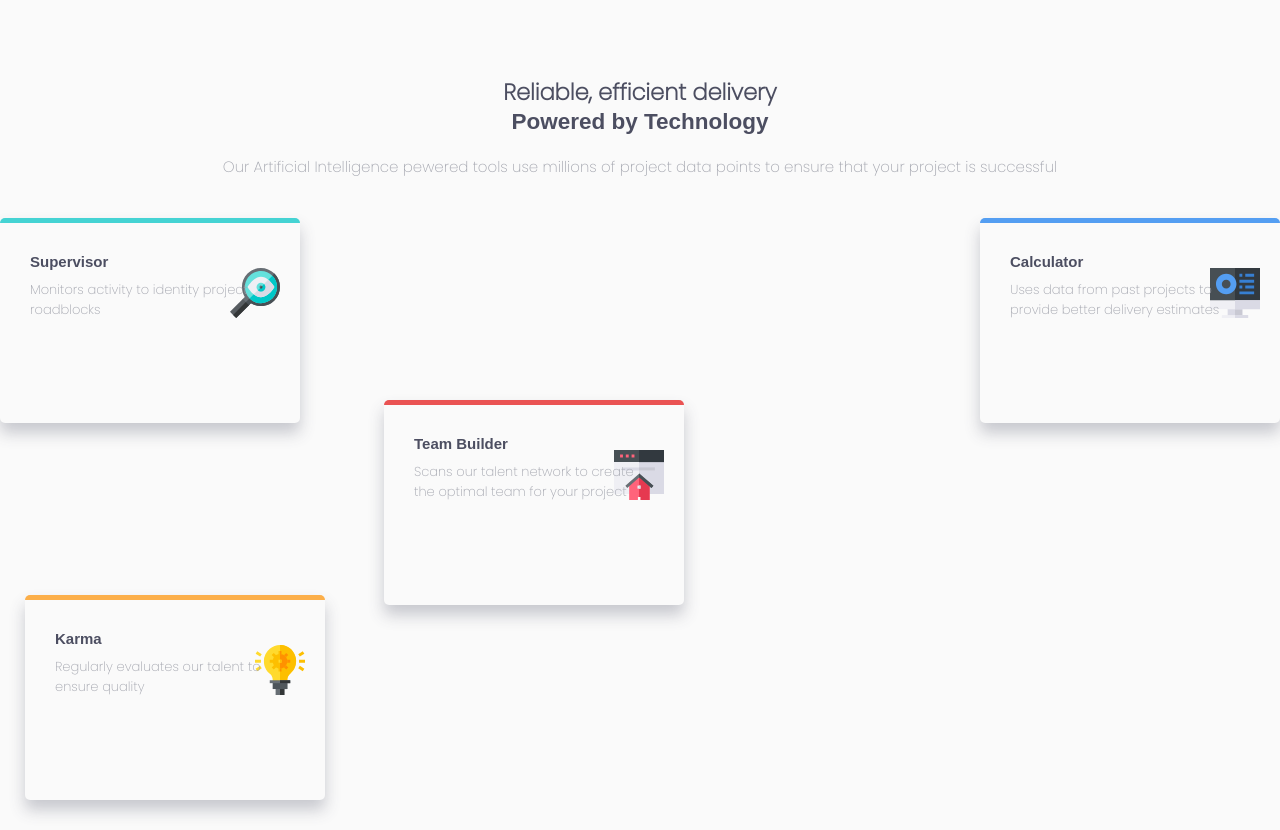
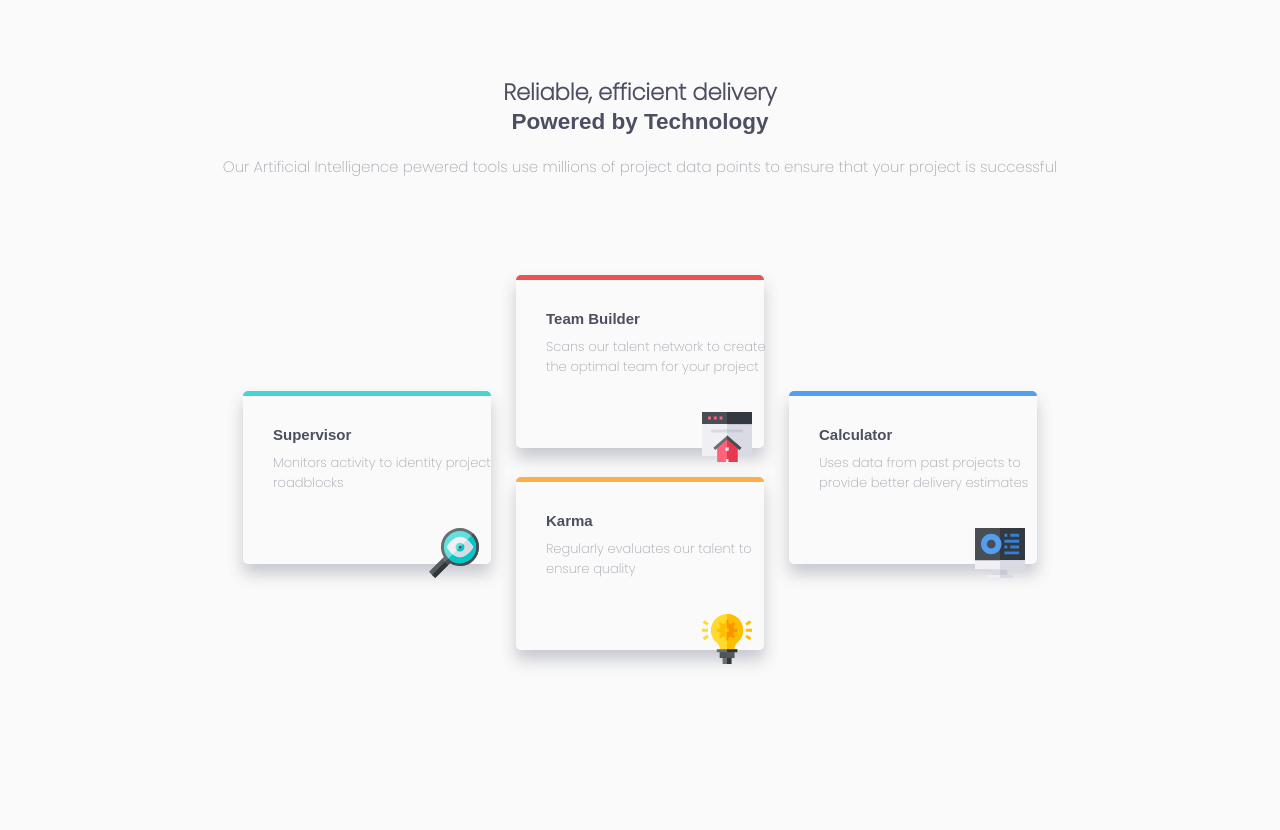
Before and after one commit to WesleyHigino/FourCardFeatureSectionMaster, a plain HTML site: page index.html in a window 1280 px wide. After the commit the page ends 800 px from the top, so only its background shows below. Drawn offline with Linux system fonts and the light colour scheme.

Commit message:
update for desktop

```diff
--- a/style.css
+++ b/style.css
@@ -20,10 +20,12 @@ h1{
 
 }
 img{
+
     height: 50px;
     width: 50px;
-    margin-right: 20px;
-    margin-bottom: 25px;
+    margin-right: 5%;
+    margin-bottom: 2%;
+
 }
 .text{
     display: flex;
@@ -91,34 +93,38 @@ img{
 
     main{
         display: flex;
-        justify-content: center;
+        align-items: center;
+
+    }
+    .text{
+        margin-bottom: 0;
     }
    .wrapper-card{
-        width: 100%;
-        height: 200px;
-    }
-    .card{
-        display: flex;
-        margin: 0;
-        position:absolute;
-        width: 300px;
-        height: 200px;
+      display: grid;
+      grid-template-columns: 1fr 1fr;
+      grid-template-columns:31vh 31vh 31vh  ;
+      grid-template-rows: 21vh 21vh 21vh ;
+      grid-template-areas: ".team."
+                    "supervisor.calculator"
+                           ".karma.";
+      gap: 25px ;
+
+
+
     }
     .supervisor{
-        left: 0;
+       grid-area: supervisor;
     }
     .teamBuilder{
-        top: 50%;
-        left: 30%;
+        margin-top: 39%;
+        grid-area: team;
 
     }
     .karma{
-        bottom: 0;
+        margin-top: -35%;
+        grid-area: karma;
     }
     .calculator{
-        right: 0;
+        grid-area: calculator;
     }
-
-
-
 }
```
